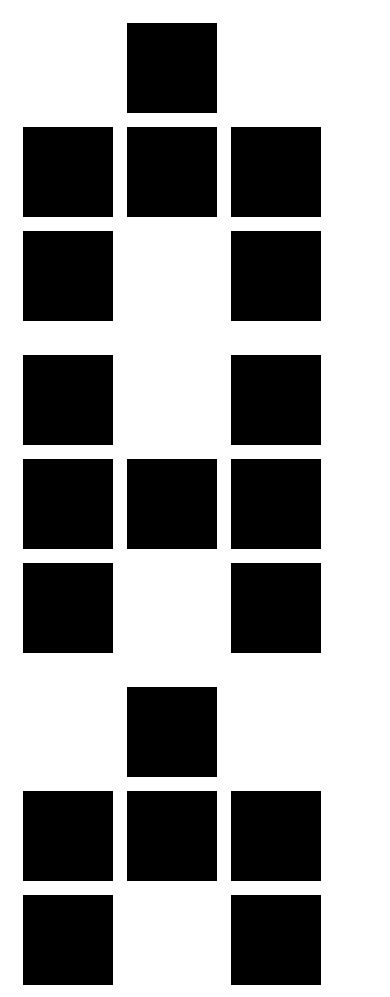
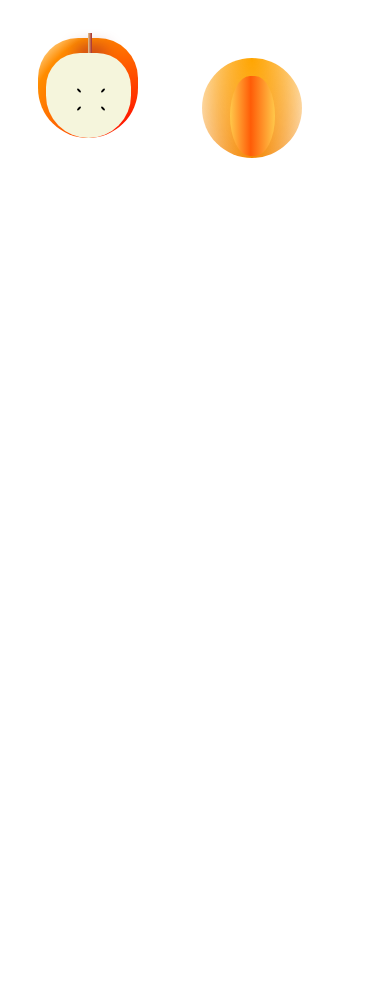
Before and after one commit to somecheung/Expanded-Tools-Interactive-2020, a plain HTML site: page Exercises/Exercise-02/index.html in a window 390 px wide. Shown: the top 997 px of the page. After the commit the page ends 844 px from the top, so only its background shows below. Drawn offline with Linux system fonts and the light colour scheme.

Commit message:
updated media query
used fruit example

```diff
--- a/Exercises/Exercise-02/css/style.css
+++ b/Exercises/Exercise-02/css/style.css
@@ -1,46 +1,135 @@
 @import url();
 
 body {
-
+	font-size: 1em;
 }
 
-.black{
-	width: 90px;
-	height: 90px;
-	background-color: black;
-	border: white solid 5px;
-  display: inline-block;
+/* Text
+-------------------------------------------------- */
+
+
+
+/* Image
+-------------------------------------------------- */
+.apple{
+	width: 100px;
+	height: 100px;
+	background: radial-gradient(circle farthest-corner at 100px 100px, red 0%, darkorange 80%, lightyellow 100%);
+	border-radius: 40% 40% 50% 50%;
+	margin: 30px;
+	display: inline-block;
+	position: relative;
 }
 
-.white{
-  width: 90px;
-  height: 90px;
-  background-color: white;
-  border: white solid 5px;
-  display: inline-block;
+.appleshade{
+	width: 18px;
+	height: 0px;
+	border:solid transparent 0px;
+	border-color: transparent;
+	border-radius: 15px 15px 5px 5px;
+	box-shadow: 0px 15px 16px 5px brown;
+	margin-left: 44%;
 }
 
-#letter-h1{
-  display: inline-block;
-  padding: 10px;
+.applestem{
+	width: 4px;
+	height: 25px;
+	background-image: linear-gradient(to left, brown 0%, burlywood 90%);
+	margin-top: -5%;
+	margin-left: 50%;
 }
 
-#letter-h2{
-  display: inline-block;
-  padding: 10px;
+.appleslice{
+	width: 85px;
+	height: 85px;
+	border-radius: 40% 40% 50% 50%;
+	background: beige;
+	position: relative;
+	top: -5px;
+	left: 8px;
+	display: none;
 }
 
-#letter-a1{
-  display: inline-block;
-  padding: 10px;
+.appleseed1{
+	width:2px;
+	height: 5px;
+	border-radius: 50%;
+	background-color: black;
+	transform: rotate(45deg);
+	position: relative;
+	top: -50px;
+	left: -25%;
+	display: none;
 }
 
-#letter-a2{
-  display: inline-block;
-  padding: 10px;
+.appleseed2{
+	width:2px;
+	height: 5px;
+	border-radius: 50%;
+	background-color: black;
+	transform: rotate(-45deg);
+	position: relative;
+	top: -50px;
+	left: -55%;
+	display: none;
 }
 
+.appleseed3{
+	width:2px;
+	height: 5px;
+	border-radius: 50%;
+	background-color: black;
+	transform: rotate(45deg);
+	position: relative;
+	top: -50px;
+	left: 40%;
+	display: none;
+}
 
+.appleseed4{
+	width:2px;
+	height: 5px;
+	border-radius: 50%;
+	background-color: black;
+	transform: rotate(-45deg);
+	position: relative;
+	top: -50px;
+	left: 58%;
+	display: none;
+}
+
+/* ORANGE */
+
+.orange{
+	width: 100px;
+	height: 100px;
+	border-radius: 50%;
+	background: radial-gradient(ellipse at top, #ffa500, transparent),
+    radial-gradient(ellipse at bottom, #ee7600, transparent);
+    position: relative;
+    display: inline-block;
+    margin: 30px;
+}
+
+.orangestem{
+	width: 5px;
+	height: 3px;
+	border-radius: 50%;
+	background-color: green;
+	margin-left: 50%;
+	margin-top: 20px;
+}
+
+.orangeslice{
+	width: 45%;
+	height: 80%;
+	border-radius: 100px/200px;
+	background: linear-gradient(90deg, rgba(255,200,74,1) 0%, rgba(255,92,7,1) 46%, rgba(255,200,74,1) 100%);
+	position: relative;
+	top: -5px;
+	left: 28px;
+	display: none;
+}
 /* iPad
 -------------------------------------------------- */
 @media only screen and (min-width : 768px) and (max-width : 1024px) {
@@ -49,45 +138,60 @@ body {
 
 
   /* image */
+  	  .apple{
+		width: 100px;
+		height: 100px;
+		background: radial-gradient(circle farthest-corner at 100px 100px, blue 0%, magenta 80%, purple 100%);
+		border-radius: 40% 40% 50% 50%;
+		margin: 30px;
+		display: inline-block;
+		position: relative;
+	}
+
+	.orange{
+		width: 100px;
+		height: 100px;
+		border-radius: 50%;
+		background: radial-gradient(ellipse at top, red, transparent),
+	    radial-gradient(ellipse at bottom, yellow, transparent);
+	    position: relative;
+	    display: inline-block;
+	    margin: 30px;
+	}
 
 }
-
 /* Mobile
 -------------------------------------------------- */
 
-@media screen and (max-width: 768px) {
+@media screen and (max-width: 768px)  {
 
-  #letter-h1 .one .black{
-    background-color: white;
-  }
+  /* text */
 
-  #letter-h1 .one .white{
-    background-color: black;
-  }
+  /* image */
+    .appleslice{
+	  	display: inline-block;
+	}
 
-  #letter-a1 .one .white{
-    background-color: black;
-  }
+	.appleseed1{
+		display: inline-block;
+	}
 
-   #letter-a1 .one .black{
-    background-color: white;
-  }
+	.appleseed2{
+		display: inline-block;
 
-  #letter-h2 .one .black{
-    background-color: white;
-  }
+	}
 
-  #letter-h2 .one .white{
-    background-color: black;
-  }
+	.appleseed3{
+		display: inline-block;
+	}
 
-  #letter-a2 .one .white{
-    background-color: black;
-  }
+	.appleseed4{
+		display:inline-block;
+	}
 
-   #letter-a2 .one .black{
-    background-color: white;
-  }
+	.orangeslice{
+		display: inline-block;
+	}
 
 }
 
@@ -95,10 +199,15 @@ body {
 /* Orientation
 -------------------------------------------------- */
 
-@media (orientation: landscape) {
+@media (orientation: portrait){
 
-  /* text */
-
-  /* image */
 
 }
+
+/* Hover State
+-------------------------------------------------- */
+
+@media (hover: hover){
+
+
+}
--- a/Exercises/Exercise-02/index.html
+++ b/Exercises/Exercise-02/index.html
@@ -8,86 +8,21 @@
 	</head>
 
 	<body>
-	<!-- H -->
-	<div id="letter-h1">
-		<div class="one">
-			<div class="black"> </div>
-			<div class="white"> </div>
-			<div class="black"> </div>
+		<div class="apple">
+				<div class="appleshade"></div>
+				<div class="applestem"></div>
+				<div class="appleslice"></div>
+				<div class="appleseed1"></div>
+				<div class="appleseed2"></div>
+				<div class="appleseed3"></div>
+				<div class="appleseed4"></div>
+			</div>
+		<div class="orange">
+			<div class="orangestem"></div>
+			<div class="orangeslice"></div>
 		</div>
 
-		<div class="two">
-			<div class="black"> </div>
-			<div class="black"> </div>
-			<div class="black"> </div>
-		</div>
 
-		<div class="three">
-			<div class="black"> </div>
-			<div class="white"> </div>
-			<div class="black"> </div>
-		</div>
-	</div>
-	<!-- A -->
-	<div id="letter-a1">
-		<div class="one">
-			<div class="white"></div>
-			<div class="black"></div>
-			<div class="white"></div>
-		</div>
 
-		<div class="two">
-			<div class="black"></div>
-			<div class="black"></div>
-			<div class="black"></div>
-		</div>
-
-		<div class="three">
-			<div class="black"></div>
-			<div class="white"></div>
-			<div class="black"></div>
-		</div>
-	</div>
-
-	<!-- H2 -->
-	<div id="letter-h2">
-		<div class="one">
-			<div class="black"> </div>
-			<div class="white"> </div>
-			<div class="black"> </div>
-		</div>
-
-		<div class="two">
-			<div class="black"> </div>
-			<div class="black"> </div>
-			<div class="black"> </div>
-		</div>
-
-		<div class="three">
-			<div class="black"> </div>
-			<div class="white"> </div>
-			<div class="black"> </div>
-		</div>
-	</div>
-	<!-- A2 -->
-	<div id="letter-a2">
-		<div class="one">
-			<div class="white"></div>
-			<div class="black"></div>
-			<div class="white"></div>
-		</div>
-
-		<div class="two">
-			<div class="black"></div>
-			<div class="black"></div>
-			<div class="black"></div>
-		</div>
-
-		<div class="three">
-			<div class="black"></div>
-			<div class="white"></div>
-			<div class="black"></div>
-		</div>
-	</div>
 	</body>
 </html>
```
